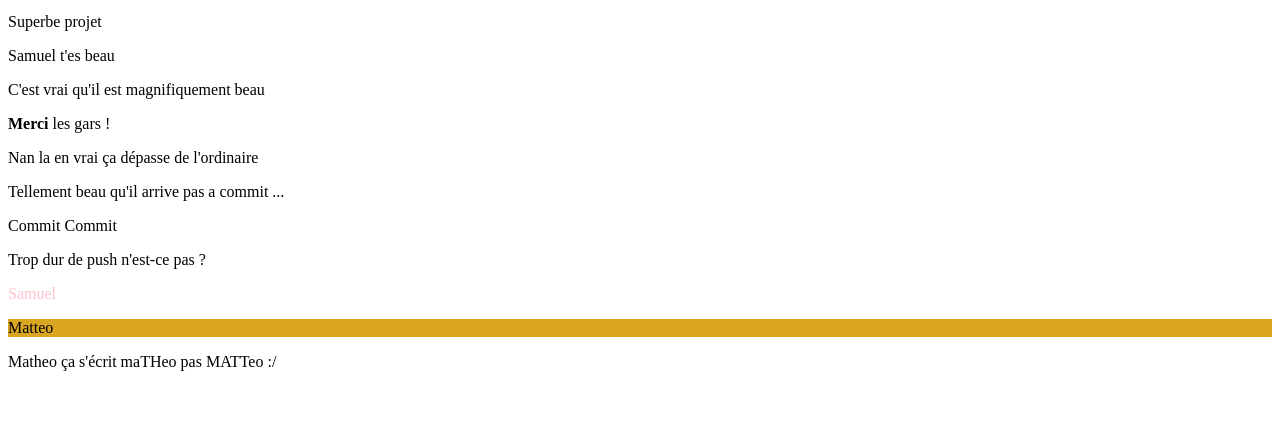
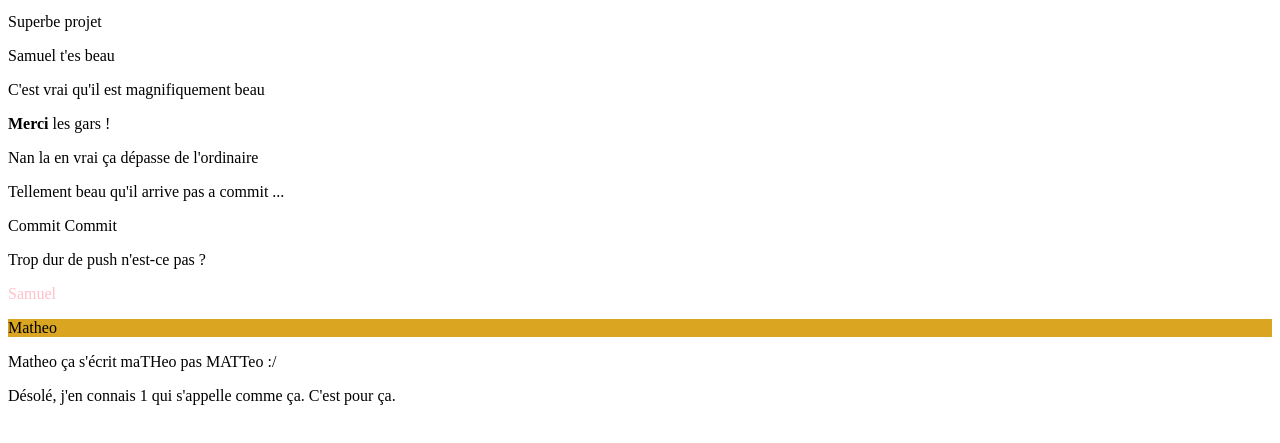
Before and after one commit to ThoomassB/ThMaSa, a plain HTML site: page index.html in a window 1280 px wide. Shown: the part 101-544 px from the top of the page. Drawn offline with Linux system fonts and the light colour scheme.

Commit message:
Modif #5

```diff
--- a/index.html
+++ b/index.html
@@ -29,8 +29,9 @@
         <p> Commit Commit</p>
         <p>Trop dur de push n'est-ce pas ?</p>
         <p class="samuel-le-bg">Samuel</p>
-        <p class="matteo">Matteo</p>
+        <p class="matteo">Matheo</p>
         <p>Matheo ça s'écrit maTHeo pas MATTeo :/</p>
+        <p>Désolé, j'en connais 1 qui s'appelle comme ça. C'est pour ça.</p>
     </div>
 <div>
 
```
